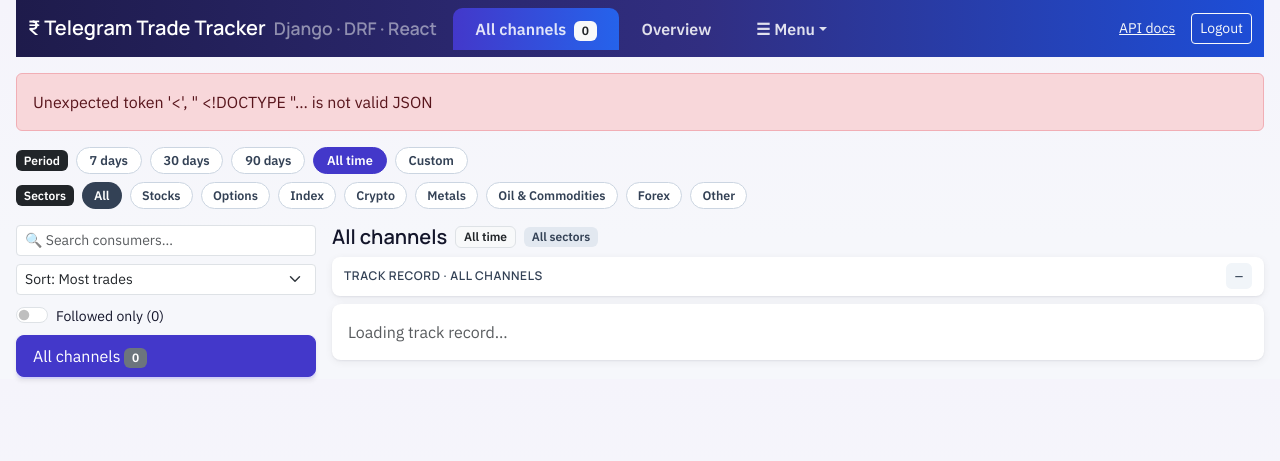
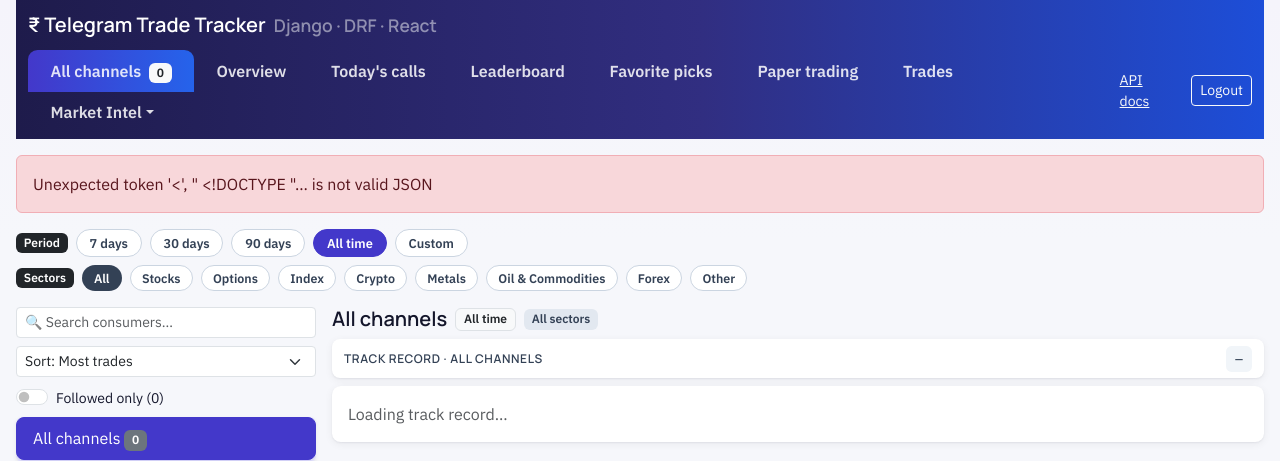
Before and after one commit to sandhoter2/stockwebsite, a Django app: page / in a window 1280 px wide. Shown: the top 461 px of the page. Run offline with Django 5.2, Linux system fonts and the light colour scheme; the visitor is signed in with stand-in values (Sample User, id 1); data that the repository does not hold is empty; some libraries are stand-ins or nearby versions.

Commit message:
Spread the section menu into flat tabs instead of a burger dropdown
All channels/Overview/Today's calls/Leaderboard/Favorite picks/Paper
trading/Trades are now individual nav-links in the top navbar (wrapping
onto a second line as needed) instead of collapsed behind a single
"Menu" toggle. Market Intel stays a small dropdown for its own 4
sub-items since those are a sub-category, not top-level sections.

Co-Authored-By: Claude Sonnet 5 <noreply@anthropic.com>

```diff
--- a/templates/dashboard.html
+++ b/templates/dashboard.html
@@ -274,23 +274,20 @@
               <span className="navbar-toggler-icon"></span>
             </button>
             <div className="collapse navbar-collapse" id="topbarNav">
-              <ul className="nav nav-tabs mb-0 border-0 align-items-lg-center me-lg-auto mt-3 mt-lg-0" role="tablist">
+              <ul className="nav nav-tabs mb-0 border-0 flex-wrap align-items-lg-center me-lg-auto mt-3 mt-lg-0" role="tablist">
                 <li className="nav-item"><button className={'nav-link '+(effTab==='overview' && active===null?'active':'')}
                   role="tab" aria-selected={effTab==='overview' && active===null}
                   onClick={()=>{setActive(null); setTab('overview');}}>All channels <span className="badge text-bg-light text-dark ms-1">{channelsCount}</span></button></li>
                 <li className="nav-item"><button className={'nav-link '+(effTab==='overview' && active!==null?'active':'')}
                   role="tab" aria-selected={effTab==='overview' && active!==null} onClick={()=>setTab('overview')}>Overview</button></li>
+                {tabs.filter(([k])=>k!=='overview').map(([k,l]) => (
+                  <li className="nav-item" key={k}><button className={'nav-link '+(effTab===k?'active':'')}
+                    role="tab" aria-selected={effTab===k} onClick={()=>setTab(k)}>{l}</button></li>))}
                 <li className="nav-item dropdown">
-                  <button className={'nav-link dropdown-toggle burger-toggle '+(effTab!=='overview'?'active':'')}
-                          data-bs-toggle="dropdown" aria-expanded="false" role="tab" aria-label="More sections"
-                          aria-selected={effTab!=='overview'}>
-                    ☰ {effTab!=='overview' ? (tabs.find(([k])=>k===effTab)||MARKET_INTEL_TABS.find(([k])=>k===effTab)||[])[1] : 'Menu'}
-                  </button>
+                  <button className={'nav-link dropdown-toggle '+(MARKET_INTEL_KEYS.includes(effTab)?'active':'')}
+                          data-bs-toggle="dropdown" aria-expanded="false" role="tab"
+                          aria-selected={MARKET_INTEL_KEYS.includes(effTab)}>Market Intel</button>
                   <ul className="dropdown-menu">
-                    {tabs.filter(([k])=>k!=='overview').map(([k,l]) => (
-                      <li key={k}><button className={'dropdown-item '+(effTab===k?'active':'')} onClick={()=>setTab(k)}>{l}</button></li>))}
-                    <li><hr className="dropdown-divider" /></li>
-                    <li><h6 className="dropdown-header">Market Intel</h6></li>
                     {MARKET_INTEL_TABS.map(([k,l]) => (
                       <li key={k}><button className={'dropdown-item '+(effTab===k?'active':'')} onClick={()=>setTab(k)}>{l}</button></li>))}
                   </ul>
```
